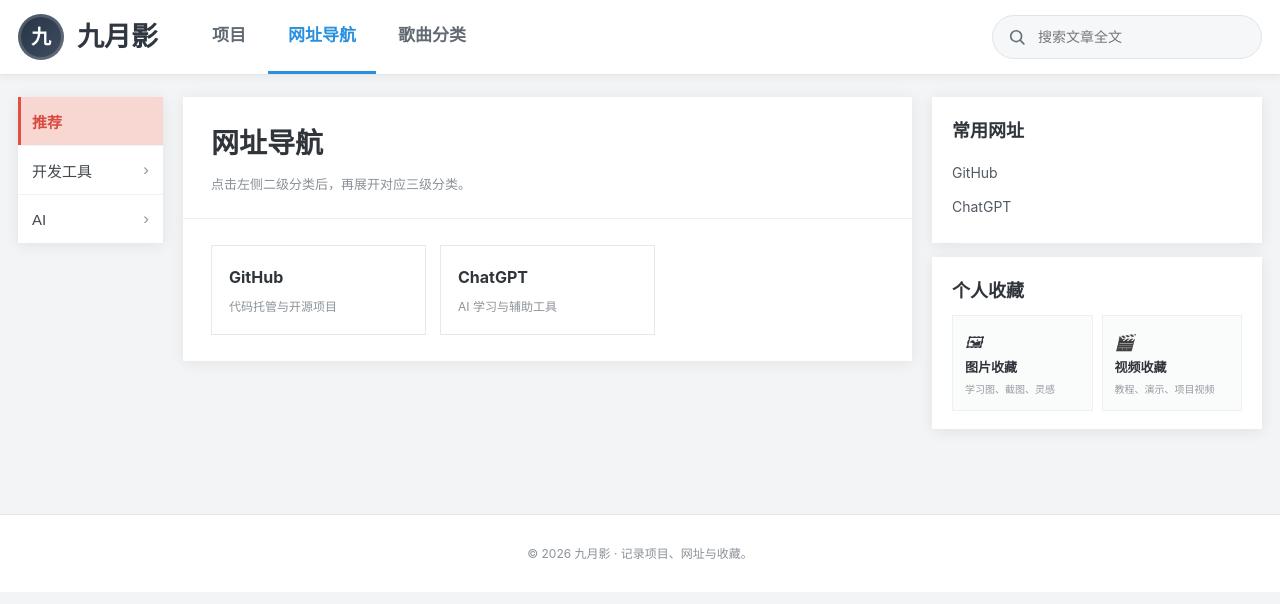
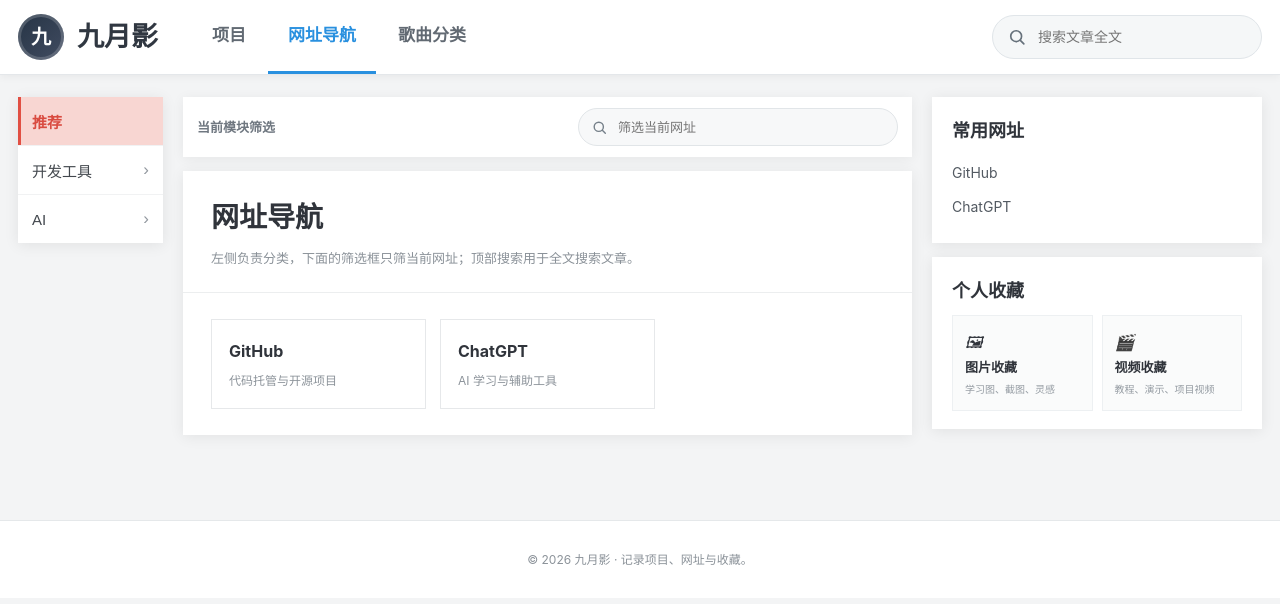
Before and after one commit to ijiuyueying/ijiuyueying.github.io, a Jekyll site: the page built from nav.md, in a window 1280 px wide. Shown: the top 604 px of the page. Built offline with Jekyll 4.4.1, drawn with Linux system fonts in a browser that asks for light colours.

Commit message:
网址导航增加独立模块筛选

```diff
--- a/nav.md
+++ b/nav.md
@@ -12,8 +12,9 @@
   </aside>
 
   <main class="xm-center">
+    {% include module-filter.html placeholder='筛选当前网址' %}
     <section class="xm-page" style="width:100%">
-      <header class="xm-page-head"><h1>网址导航</h1><p>点击左侧二级分类后，再展开对应三级分类。</p></header>
+      <header class="xm-page-head"><h1>网址导航</h1><p>左侧负责分类，下面的筛选框只筛当前网址；顶部搜索用于全文搜索文章。</p></header>
       <div class="xm-page-body">
         <div class="xm-nav-grid xm-filter-content">
           {% for item in site.data.site_links %}
```
